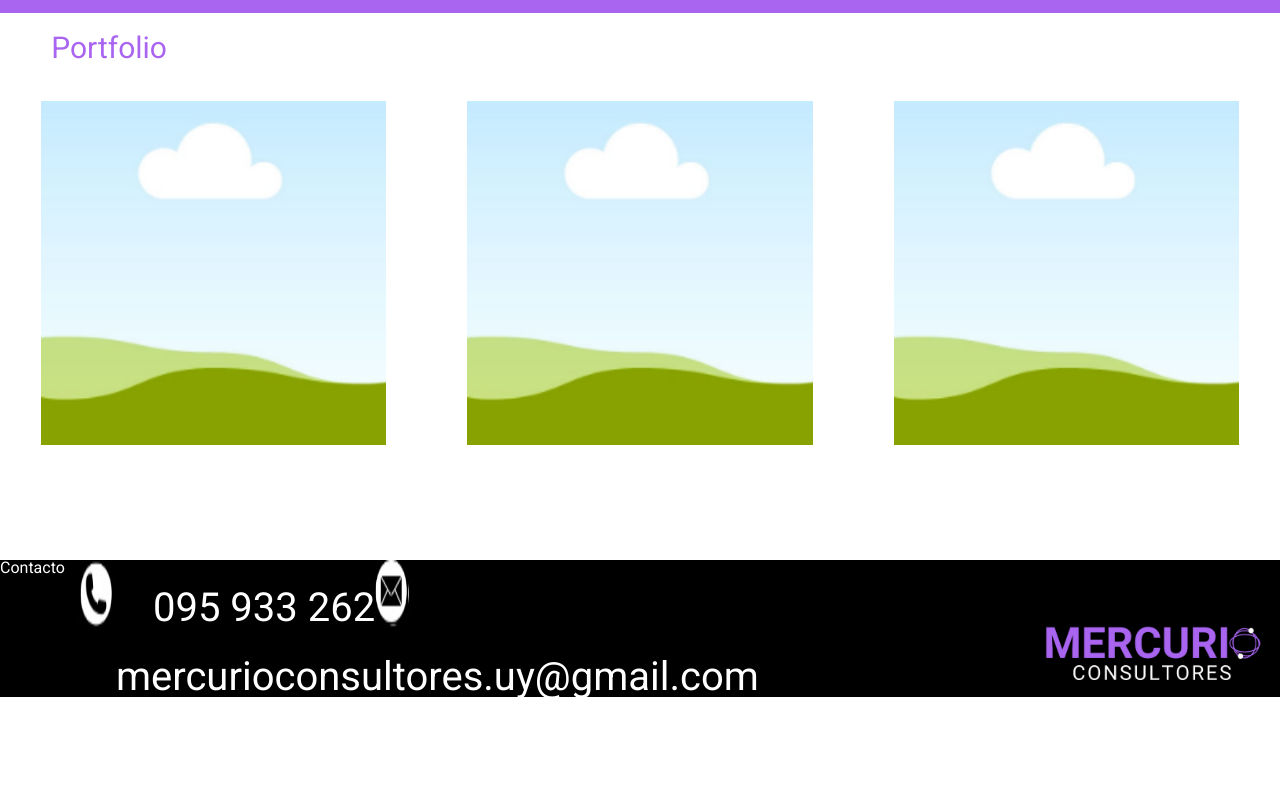
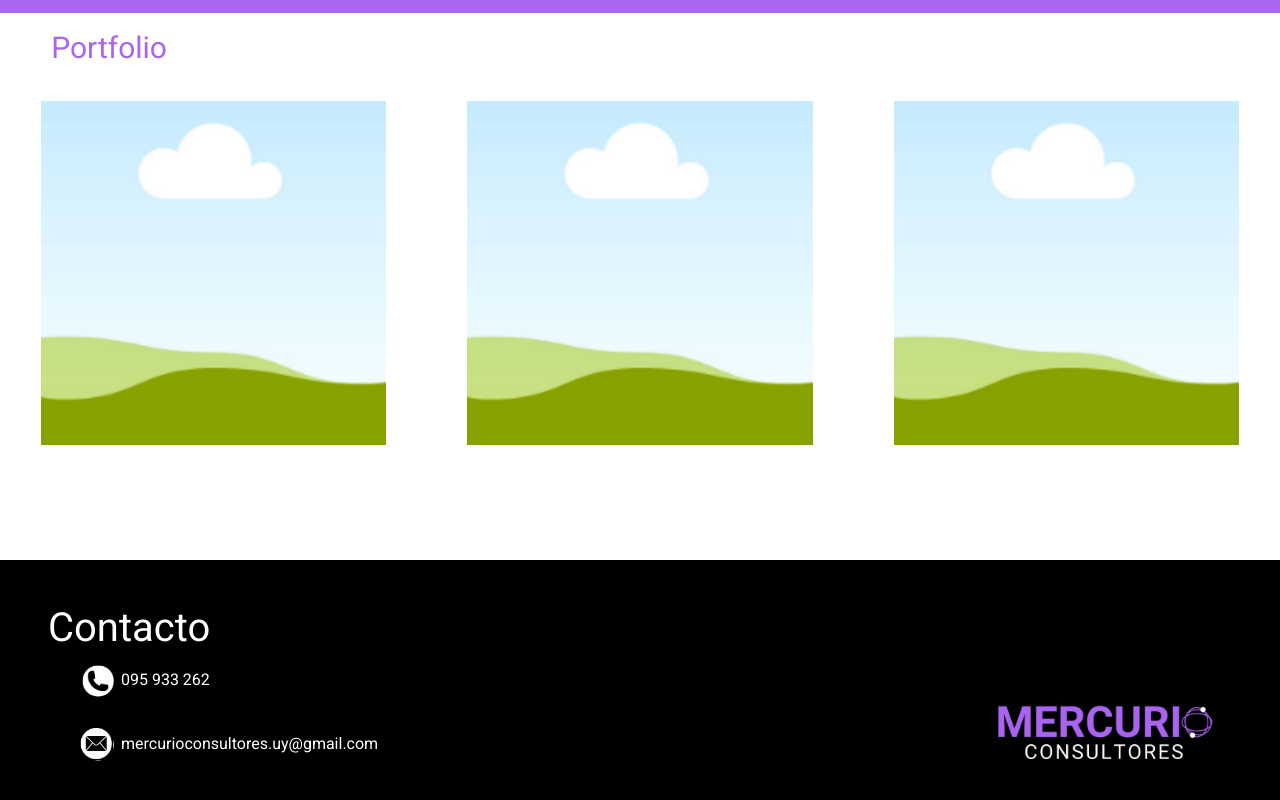
Before and after one commit to Marciukaitis/Mercurio_consultores, a plain HTML site: page index.html in a window 1280 px wide. Shown: the part 2609-3409 px from the top of the page. Before the commit the page ends 3309 px from the top, so only its background shows below. Drawn offline with Linux system fonts and the light colour scheme.

Commit message:
First version of the footer fix. Changed the flex behaviours

```diff
--- a/css/styles.css
+++ b/css/styles.css
@@ -63,7 +63,7 @@
 }
 
 .emphasis {
-margin-left: auto;
+  margin-left: auto;
 }
 
 #banner {
@@ -256,9 +256,44 @@ margin-left: auto;
 .container-contact {
   background-color: black;
   color: white;
+  display: flex;
+  flex-wrap: wrap;
+  justify-content: space-between;
   font-family: "Roboto", sans-serif;
+  height: 30vh;
+  padding: 3rem 3rem 3rem 3rem;
+}
+
+.container-contact h2 {
+  flex: 0 0 100%;
+  font-family: "Roboto", sans-serif;
+  color: white;
+  font-size: 40px;
+  margin-top: 0;
+}
+
+.contact {
+  /* display: flex; */
+  /* flex-wrap: wrap; */
+  /* flex: 0 0 50%; */
+
+}
+
+.contact *  {
+  margin-left: 1rem;
+  line-height: 4rem;
+  vertical-align: middle;
+}
+
+.logoFooter {
   display: flex;
-  justify-content: space-between;
+  align-items: flex-end;
+  /* flex: 0 0 50%; */
+}
+
+/* .container-contact {
+  background-color: black;
+  color: white;
 }
 
 .contact {
@@ -290,4 +325,4 @@ margin-left: auto;
 
 .logoFooter {
   display: flex;
-}
+} */
--- a/index.html
+++ b/index.html
@@ -123,10 +123,16 @@
     <div class="container-contact">
       <h2>Contacto</h2>
       <div class="contact">
-        <img src="img/phone.jpg" alt="phone" />
-        <h2>095 933 262</h2>
-        <img src="img/mail.jpg" alt="mail" />
-        <h2>mercurioconsultores.uy@gmail.com</h2>
+
+        <p>
+          <img src="img/phone.jpg" alt="phone" />
+           095 933 262
+        </p>
+
+        <p>
+          <img src="img/mail.jpg" alt="mail" />
+          mercurioconsultores.uy@gmail.com
+        </p>
       </div>
       <div class="logoFooter">
         <img src="img/logoFooter.png" alt="logoFooter" />
```
